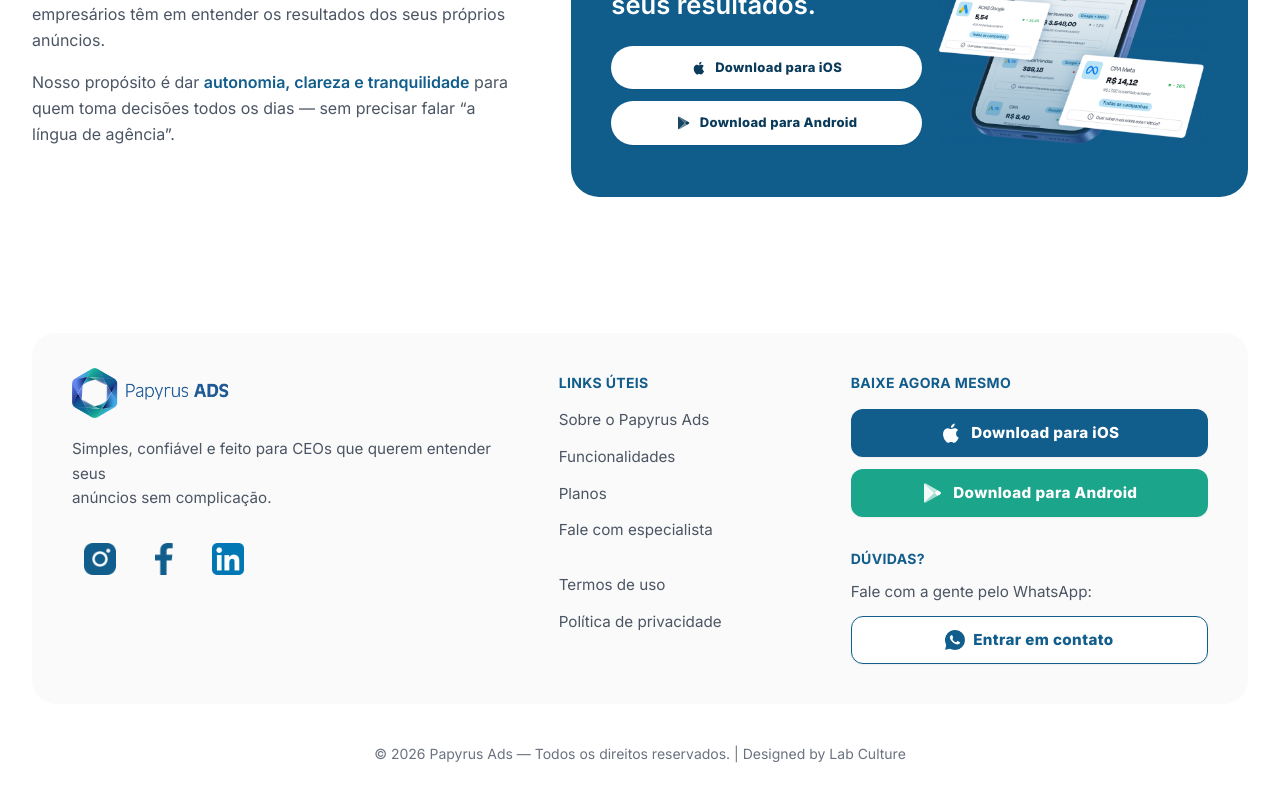
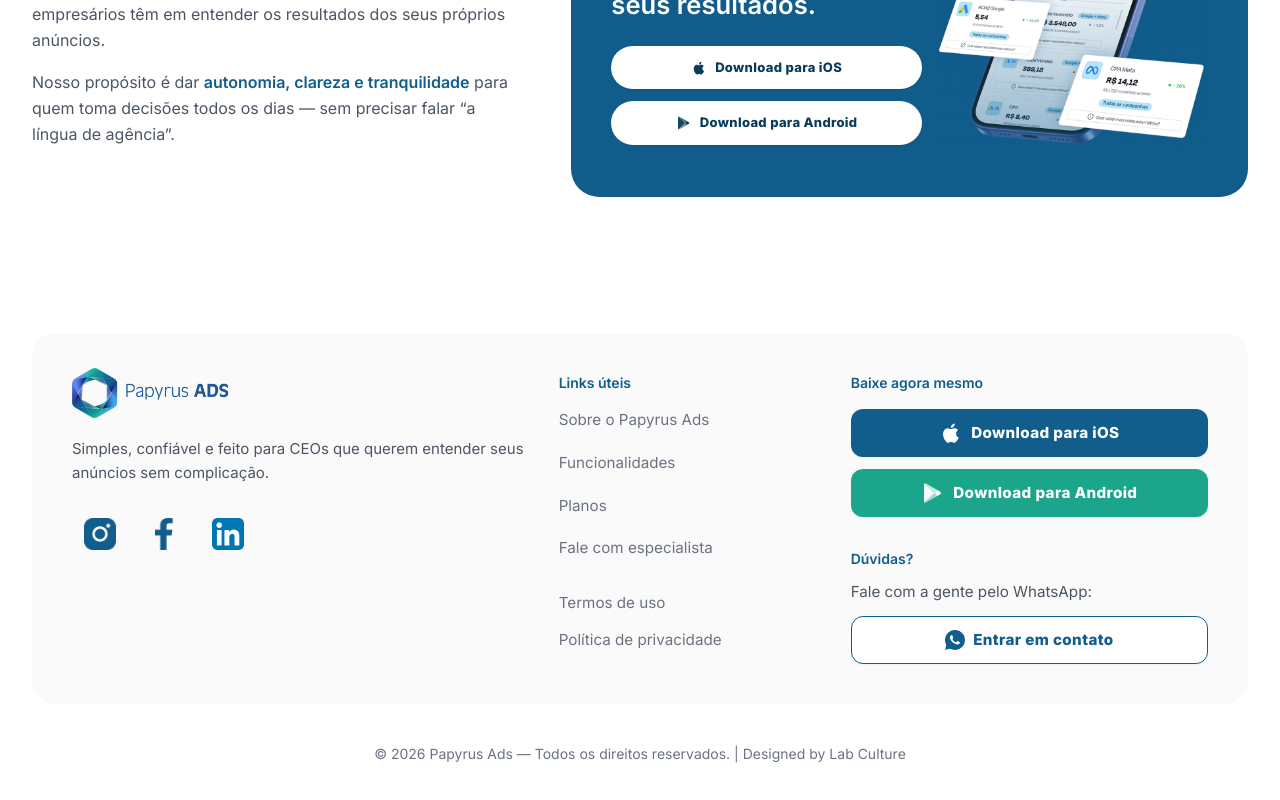
Before and after one commit to testeltcloud/papyrusads, a Next.js app: page / in a window 1280 px wide. Shown: the part 4813-5613 px from the top of the page. Built offline with nearby package versions, Linux system fonts and the light colour scheme.

Commit message:
Atualizacao

```diff
--- a/components/Footer.tsx
+++ b/components/Footer.tsx
@@ -34,7 +34,7 @@
             {/* Brand — full width on mobile, 5 cols on desktop */}
             <div className="lg:col-span-5">
               <Logo className="scale-110 origin-left sm:scale-125 sm:mb-2" />
-              <p className="mt-4 max-w-md text-[0.7rem] min-[375px]:text-[0.85rem] sm:text-[0.95rem] leading-relaxed text-body">
+              <p className="mt-4 text-[clamp(7px,2.15vw,15px)] leading-relaxed text-body whitespace-nowrap sm:whitespace-normal">
                 Simples, confiável e feito para CEOs que querem entender seus<br />
                 anúncios sem complicação.
               </p>
@@ -57,13 +57,13 @@
             <div className="grid grid-cols-12 gap-x-3 gap-y-8 sm:gap-x-8 lg:col-span-7 lg:grid-cols-7">
               {/* Useful links — left column */}
               <nav className="col-span-5 lg:col-span-3" aria-label="Links úteis">
-                <h2 className="text-sm font-bold uppercase tracking-wide text-ink">
+                <h2 className="text-sm font-semibold text-ink">
                   Links úteis
                 </h2>
-                <ul className="mt-4 space-y-3 sm:space-y-3.5 text-[0.75rem] min-[400px]:text-[0.85rem] sm:text-[0.95rem]">
+                <ul className="mt-4 space-y-5 sm:space-y-5 text-[0.75rem] min-[400px]:text-[0.85rem] sm:text-[0.95rem]">
                   {usefulLinks.map((item) => (
                     <li key={item.label}>
-                      <a href={item.href} className="text-body transition-colors hover:text-brand">
+                      <a href={item.href} className="text-muted transition-colors hover:text-brand whitespace-nowrap">
                         {item.label}
                       </a>
                     </li>
@@ -72,7 +72,7 @@
                 <ul className="mt-6 sm:mt-8 space-y-3 sm:space-y-3.5 text-[0.75rem] min-[400px]:text-[0.85rem] sm:text-[0.95rem]">
                   {legalLinks.map((item) => (
                     <li key={item.label}>
-                      <a href={item.href} className="text-body transition-colors hover:text-brand">
+                      <a href={item.href} className="text-muted transition-colors hover:text-brand">
                         {item.label}
                       </a>
                     </li>
@@ -82,12 +82,12 @@
 
               {/* Download + contact — right column */}
               <div className="col-span-7 lg:col-span-4">
-                <h2 className="text-sm font-bold uppercase tracking-wide text-ink">
+                <h2 className="text-sm font-semibold text-ink">
                   Baixe agora mesmo
                 </h2>
                 <DownloadButtons className="mt-4" stacked shape="rect" />
 
-                <h2 className="mt-6 sm:mt-8 text-sm font-bold uppercase tracking-wide text-ink">
+                <h2 className="mt-6 sm:mt-8 text-sm font-semibold text-ink">
                   Dúvidas?
                 </h2>
                 <p className="mt-2 sm:mt-3 text-[0.65rem] min-[400px]:text-[0.75rem] sm:text-[0.95rem] text-body whitespace-nowrap">
```
